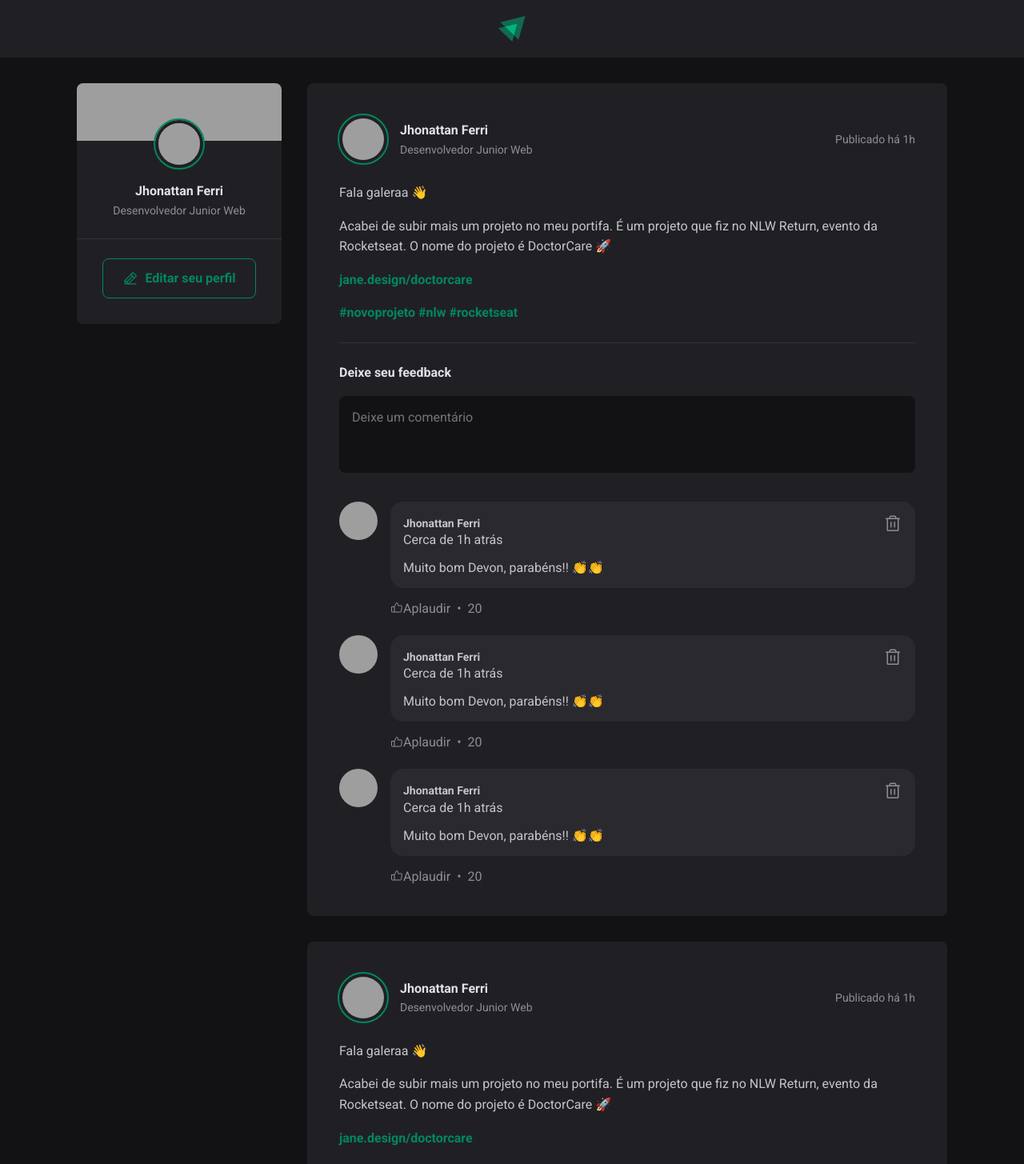
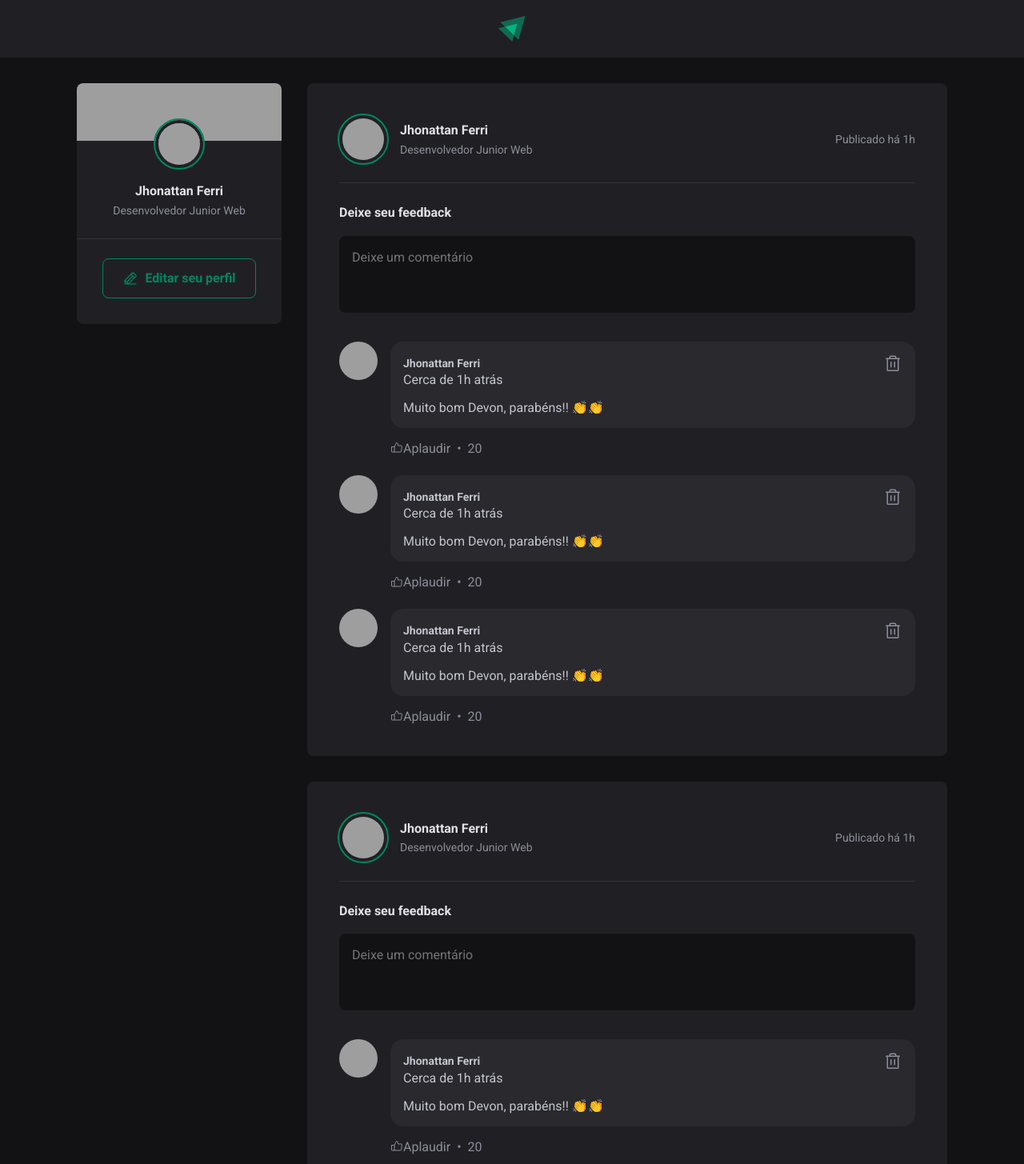
Before and after one commit to Jhonattan2121/01-fundamentos-Reactjs, a React (Vite) app: page / in a window 1280 px wide. Shown: the top 1455 px of the page at 80% size. Built offline with nearby package versions, Linux system fonts and the light colour scheme; grey boxes are pictures that could not be loaded.

Commit message:
Iterando no JSX

```diff
--- a/src/App.jsx
+++ b/src/App.jsx
@@ -4,6 +4,39 @@ import { Sidebar } from "./components/Sidebar";
 
 import styles from './App.module.css'
 import './global.css'
+
+const posts  = [
+  {
+    id: 1,
+    author: {
+      avatarUrl: 'https://github.com/jhonattan2121.png',
+      name: 'Jhonattan Ferri',
+      role: 'Front-end Developer',
+    },
+    content: [
+      {type: 'paragraph', content: 'Fala galeraa 👋'},
+      {type: 'paragraph', content: 'Acabei de subir mais um projeto no meu portifa. É um projeto que fiz no NLW Return, evento da Rocketseat. O nome do projeto é DoctorCare 🚀'},
+      {type: 'link', content: 'jane.design/doctorcare'},
+
+    ],
+    publishedAt: new Date('2023-03-08 03:03:30'),
+  },
+  {
+    id: 2,
+    author: {
+      avatarUrl: 'https://github.com/jhonattan2121.png',
+      name: 'Ferreira Ferri',
+      role: 'Front-end Developer',
+    },
+    content: [
+      {type: 'paragraph', content: 'Fala galeraa 👋'},
+      {type: 'paragraph', content: 'Acabei de subir mais um projeto no meu portifa. É um projeto que fiz no NLW Return, evento da Rocketseat. O nome do projeto é DoctorCare 🚀'},
+      {type: 'link', content: 'jane.design/doctorcare'},
+
+    ],
+    publishedAt: new Date('2023-03-10 03:03:30'),
+  },
+];
 
 export function App() {
   return (
@@ -12,12 +45,16 @@ export function App() {
     <div className={styles.wrapper}>
       <Sidebar />
       <main>
-      <Post
-      author="Jhonattan ferri"
-      content="Lorem ipsum, dolor sit amet consectetur adipisicing elit. Eum consectetur fugiat aperiam tenetur ipsa! Consequuntur temporibus mollitia assumenda minus culpa excepturi necessitatibus quas nulla animi? Velit delectus rem exercitationem sed!" />
-      <Post
-      author="Claro show"
-      content=" minus culpa excepturi necessitatibus quas nulla animi? Velit delectus rem exercitationem sed!" />
+        {posts.map(post => {
+          return (
+            <Post
+              author={post.author}
+              content={post.content}
+              publishedAt={post.publishedAt}
+
+            />
+          )
+        })}
       </main>
     </div>
     </div>
--- a/src/components/Post.jsx
+++ b/src/components/Post.jsx
@@ -3,7 +3,8 @@ import { Comment } from './Comment';
 import styles from './Post.module.css'
 
 
-export function Post() {
+export function Post(props) {
+    console.log(props)
     return (
         <article className={styles.post}>
             <header>
@@ -20,14 +21,7 @@ export function Post() {
 
            </header>
            <div className={styles.content}>
-           <p>Fala galeraa 👋</p>
-            <p>Acabei de subir mais um projeto no meu portifa. É um projeto que fiz no NLW Return, evento da Rocketseat. O nome do projeto é DoctorCare 🚀</p>
-            <p><a href="">jane.design/doctorcare</a></p>
-            <p>
-            <a href="">#novoprojeto </a> {' '}
-            <a href=""> #nlw </a> {' '}
-            <a href="">#rocketseat</a>
-            </p>
+
            </div>
 
            <form className={styles.commentForm}>
```
